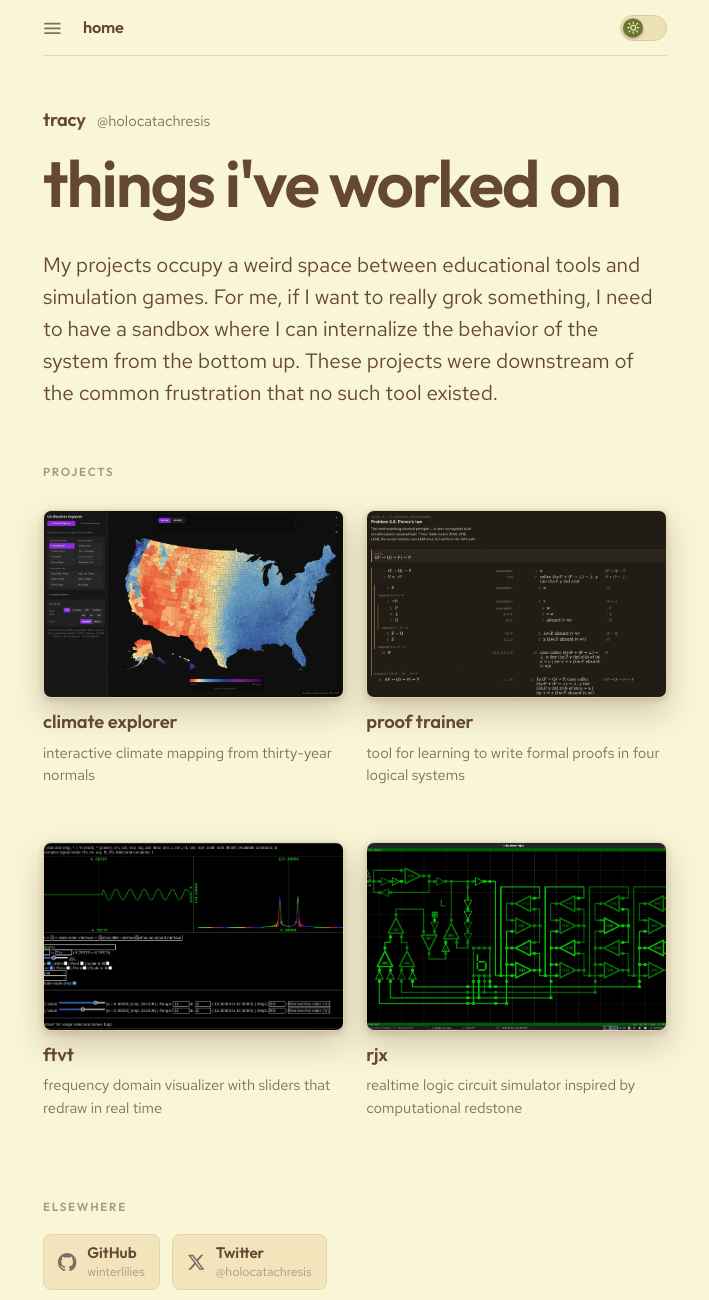
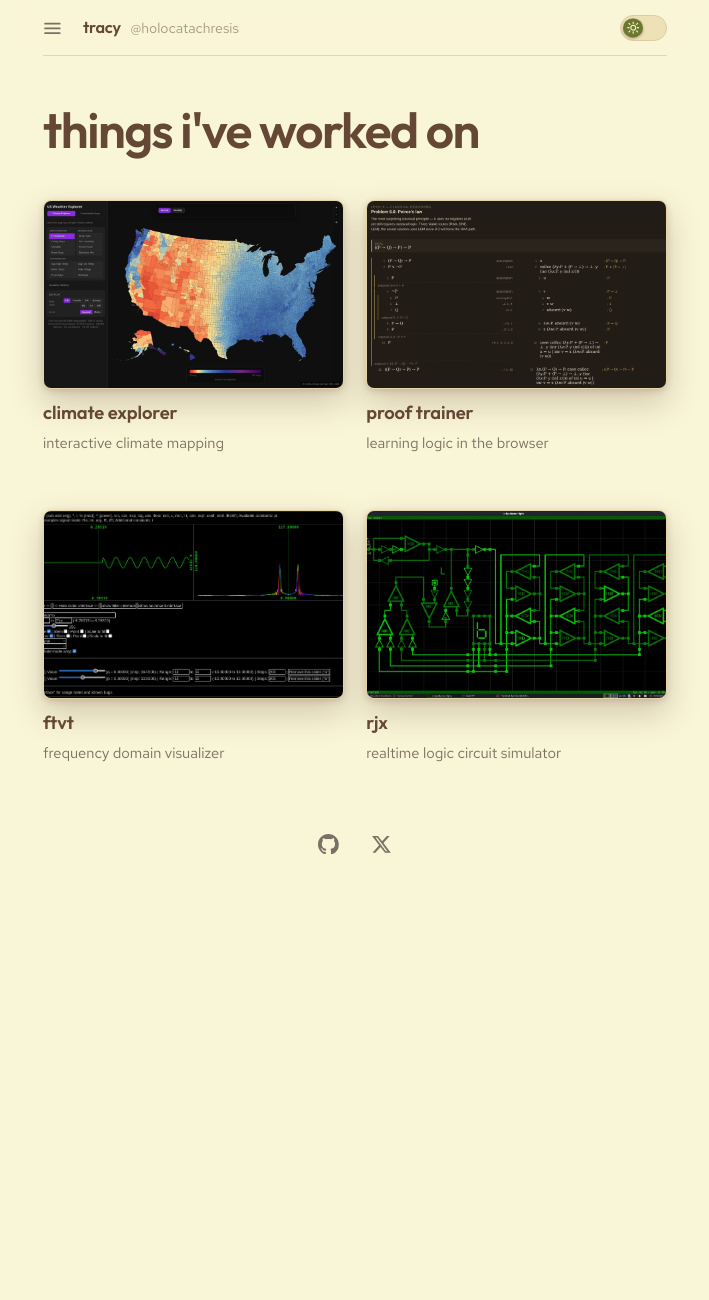
Before and after one commit to winterlilies/winterlilies.github.io, a plain HTML site: page site/index.html in a window 1280 px wide. Shown: the whole page, without its empty margins (285-994 px from the left). After the commit the page ends 914 px from the top, so only its background shows below. Drawn offline with nearby package versions, Linux system fonts and the light colour scheme.

Commit message:
Add files via upload

```diff
--- a/site/index.html
+++ b/site/index.html
@@ -71,7 +71,7 @@
         </a></li>
         <li><a class="nav-item" href="#proof">
           <span class="nav-title">proof trainer</span>
-          <span class="nav-desc">for learning to write formal proofs</span>
+          <span class="nav-desc">learning logic in the browser</span>
         </a></li>
         <li><a class="nav-item" href="#ftvt">
           <span class="nav-title">ftvt</span>
@@ -117,7 +117,7 @@
         <svg viewBox="0 0 24 24" fill="none" stroke="currentColor" stroke-width="2" stroke-linecap="round" aria-hidden="true"><path d="M3.5 6.5h17M3.5 12h17M3.5 17.5h17"/></svg>
       </button>
       <nav class="crumbs" aria-label="Breadcrumb">
-        <a class="crumb-root" href="#home">home</a>
+        <a class="crumb-root" href="#home"><span class="crumb-name">tracy</span><span class="crumb-handle">@holocatachresis</span></a>
         <span class="crumb-sep" aria-hidden="true" hidden>/</span>
         <span class="crumb-here" hidden></span>
       </nav>
@@ -132,75 +132,55 @@
     <article class="article" id="home" aria-labelledby="home-h">
       <header class="article-head">
         <!--<p class="eyebrow">about me</p>-->
-        <p class="cover-id"><span class="cover-name">tracy</span><span class="cover-handle">@holocatachresis</span></p>
         <h1 id="home-h">things i've worked on</h1>
         <!--<p class="subtitle">Systems, signals and symbolic logic &mdash; things that are easier to understand once you can watch them move.</p>-->
       </header>
 
       <!--<p class="lede">Most of what I make starts the same way: I want to understand something, the explanation I can find is static, and I&rsquo;d rather be able to poke at it. That is how a Fourier transform became a tool with a parameter slider, and how a logic textbook became a proof checker that shows you the countermodel when you are stuck.</p>-->
-      <p class="lede">My projects occupy a weird space between educational tools and simulation games. For me, if I want to really grok something, I need to have a sandbox where I can internalize the behavior of the system from the bottom up. These projects were downstream of the common frustration that no such tool existed.</p>
-
       <!--<div class="note">
         <p><strong>Placeholder intro.</strong> Replace these two paragraphs with your own &mdash; where you are, what you are looking for, and whatever the projects below don&rsquo;t already say.</p>
       </div>-->
 
-      <h2>Projects</h2>
       <ul class="previews">
         <li class="preview">
           <a class="preview-shot" href="#climate">
             <img src="imgs/climate/climate-main.webp" alt="A map of the United States with every county shaded by annual precipitation, from deep red in the arid southwest to blue and violet along the Pacific northwest coast." loading="lazy" />
           </a>
           <h3 class="preview-title"><a href="#climate">climate explorer</a></h3>
-          <p class="preview-desc">interactive climate mapping from thirty-year normals</p>
+          <p class="preview-desc">interactive climate mapping</p>
         </li>
         <li class="preview">
           <a class="preview-shot" href="#proof">
             <img src="imgs/proof/proof-main.webp" alt="A completed Fitch-style proof of Peirce's law with nested subproof bars, beside a column of typed lambda terms." loading="lazy" />
           </a>
           <h3 class="preview-title"><a href="#proof">proof trainer</a></h3>
-          <p class="preview-desc">tool for learning to write formal proofs in four logical systems</p>
+          <p class="preview-desc">learning logic in the browser</p>
         </li>
         <li class="preview">
           <a class="preview-shot" href="#ftvt">
             <img src="imgs/ftvt/ftvt-main.webp" alt="The ftvt interface: a green signal plotted in the time domain beside its magnitude spectrum with rainbow phase colouring." loading="lazy" />
           </a>
           <h3 class="preview-title"><a href="#ftvt">ftvt</a></h3>
-          <p class="preview-desc">frequency domain visualizer with sliders that redraw in real time</p>
+          <p class="preview-desc">frequency domain visualizer</p>
         </li>
         <li class="preview">
           <a class="preview-shot" href="#rjx">
             <img src="imgs/rjx/rjx-main.webp" alt="Green logic gates wired across a dark grid, with four cross-coupled latch blocks driving a seven-segment display." loading="lazy" />
           </a>
           <h3 class="preview-title"><a href="#rjx">rjx</a></h3>
-          <p class="preview-desc">realtime logic circuit simulator inspired by computational redstone</p>
+          <p class="preview-desc">realtime logic circuit simulator</p>
         </li>
       </ul>
 
       <footer class="cover-links">
-        <h2 class="cover-links-label">Elsewhere</h2>
         <ul class="contact-row">
-          <li><a class="contact-card" href="https://github.com/winterlilies" target="_blank" rel="noopener noreferrer">
-            <svg class="contact-icon" viewBox="0 0 16 16" fill="currentColor" aria-hidden="true"><path d="M8 0C3.58 0 0 3.58 0 8c0 3.54 2.29 6.53 5.47 7.59.4.07.55-.17.55-.38 0-.19-.01-.82-.01-1.49-2.01.37-2.53-.49-2.69-.94-.09-.23-.48-.94-.82-1.13-.28-.15-.68-.52-.01-.53.63-.01 1.08.58 1.23.82.72 1.21 1.87.87 2.33.66.07-.52.28-.87.51-1.07-1.78-.2-3.64-.89-3.64-3.95 0-.87.31-1.59.82-2.15-.08-.2-.36-1.02.08-2.12 0 0 .67-.21 2.2.82.64-.18 1.32-.27 2-.27.68 0 1.36.09 2 .27 1.53-1.04 2.2-.82 2.2-.82.44 1.1.16 1.92.08 2.12.51.56.82 1.27.82 2.15 0 3.07-1.87 3.75-3.65 3.95.29.25.54.73.54 1.48 0 1.07-.01 1.93-.01 2.2 0 .21.15.46.55.38A8.01 8.01 0 0 0 16 8c0-4.42-3.58-8-8-8z"/></svg>
-            <span class="contact-text">
-              <span class="contact-name">GitHub</span>
-              <span class="contact-handle">winterlilies</span>
-            </span>
-          </a></li>
-          <li><a class="contact-card" href="https://x.com/holocatachresis" target="_blank" rel="noopener noreferrer">
-            <svg class="contact-icon" viewBox="0 0 24 24" fill="currentColor" aria-hidden="true"><path d="M18.244 2.25h3.308l-7.227 8.26 8.502 11.24H16.17l-5.214-6.817L4.99 21.75H1.68l7.73-8.835L1.254 2.25H8.08l4.713 6.231zm-1.161 17.52h1.833L7.084 4.126H5.117z"/></svg>
-            <span class="contact-text">
-              <span class="contact-name">Twitter</span>
-              <span class="contact-handle">@holocatachresis</span>
-            </span>
-          </a></li>
+          <li><a class="contact-card" href="https://github.com/winterlilies" aria-label="GitHub" title="GitHub" target="_blank" rel="noopener noreferrer">
+            <svg class="contact-icon" viewBox="0 0 16 16" fill="currentColor" aria-hidden="true"><path d="M8 0C3.58 0 0 3.58 0 8c0 3.54 2.29 6.53 5.47 7.59.4.07.55-.17.55-.38 0-.19-.01-.82-.01-1.49-2.01.37-2.53-.49-2.69-.94-.09-.23-.48-.94-.82-1.13-.28-.15-.68-.52-.01-.53.63-.01 1.08.58 1.23.82.72 1.21 1.87.87 2.33.66.07-.52.28-.87.51-1.07-1.78-.2-3.64-.89-3.64-3.95 0-.87.31-1.59.82-2.15-.08-.2-.36-1.02.08-2.12 0 0 .67-.21 2.2.82.64-.18 1.32-.27 2-.27.68 0 1.36.09 2 .27 1.53-1.04 2.2-.82 2.2-.82.44 1.1.16 1.92.08 2.12.51.56.82 1.27.82 2.15 0 3.07-1.87 3.75-3.65 3.95.29.25.54.73.54 1.48 0 1.07-.01 1.93-.01 2.2 0 .21.15.46.55.38A8.01 8.01 0 0 0 16 8c0-4.42-3.58-8-8-8z"/></svg></a></li>
+          <li><a class="contact-card" href="https://x.com/holocatachresis" aria-label="Twitter" title="Twitter" target="_blank" rel="noopener noreferrer">
+            <svg class="contact-icon" viewBox="0 0 24 24" fill="currentColor" aria-hidden="true"><path d="M18.244 2.25h3.308l-7.227 8.26 8.502 11.24H16.17l-5.214-6.817L4.99 21.75H1.68l7.73-8.835L1.254 2.25H8.08l4.713 6.231zm-1.161 17.52h1.833L7.084 4.126H5.117z"/></svg></a></li>
           <!-- LinkedIn is commented out in the drawer too; uncomment both to bring it back.
-          <li><a class="contact-card" href="" target="_blank" rel="noopener noreferrer">
-            <svg class="contact-icon" viewBox="0 0 24 24" fill="currentColor" aria-hidden="true"><path d="M4.98 3.5a2.5 2.5 0 1 1 0 5 2.5 2.5 0 0 1 0-5zM3 9h4v12H3zM9 9h3.8v1.7h.05c.53-.95 1.83-1.95 3.77-1.95 4.03 0 4.78 2.5 4.78 5.76V21h-4v-5.6c0-1.34-.03-3.06-1.9-3.06-1.9 0-2.2 1.46-2.2 2.97V21H9z"/></svg>
-            <span class="contact-text">
-              <span class="contact-name">LinkedIn</span>
-              <span class="contact-handle">tracy</span>
-            </span>
-          </a></li>
+          <li><a class="contact-card" href="" aria-label="LinkedIn" title="LinkedIn" target="_blank" rel="noopener noreferrer">
+            <svg class="contact-icon" viewBox="0 0 24 24" fill="currentColor" aria-hidden="true"><path d="M4.98 3.5a2.5 2.5 0 1 1 0 5 2.5 2.5 0 0 1 0-5zM3 9h4v12H3zM9 9h3.8v1.7h.05c.53-.95 1.83-1.95 3.77-1.95 4.03 0 4.78 2.5 4.78 5.76V21h-4v-5.6c0-1.34-.03-3.06-1.9-3.06-1.9 0-2.2 1.46-2.2 2.97V21H9z"/></svg></a></li>
           -->
         </ul>
       </footer>
--- a/site/styles.css
+++ b/site/styles.css
@@ -465,13 +465,35 @@ body[data-drawer="open"] { overflow: hidden; }
 }
 .crumbs [hidden] { display: none; }
 
+/* the root is the site's byline: name, then handle, on every page */
 .crumb-root {
   flex: none;
+  display: inline-flex;
+  align-items: baseline;
+  gap: 0.6rem;
   font-weight: 500;
   color: var(--fg-dim);
   text-decoration: none;
 }
 .crumb-root:hover { color: var(--accent); }
+
+.crumb-name { letter-spacing: -0.015em; }
+
+/* the handle stays quiet even while the root link is hovered */
+.crumb-handle,
+.crumb-root:hover .crumb-handle {
+  font-family: var(--font-body);
+  font-size: 0.88rem;
+  font-weight: 400;
+  letter-spacing: 0;
+  color: var(--muted);
+}
+
+/* on a phone the bar can't fit name, handle and a project title, so the
+   handle steps aside whenever there is a tail to show */
+@media (max-width: 619px) {
+  body:not([data-page="home"]) .crumb-handle { display: none; }
+}
 
 .crumb-sep {
   flex: none;
@@ -625,7 +647,6 @@ body[data-page="home"] .crumb-root:hover { color: var(--fg); }
    so the four cards tend to land above the fold without anything being pinned
    to the viewport height */
 #home { padding-top: 2.75rem; padding-bottom: 3rem; }
-#home .article-head { margin-bottom: 1.75rem; }
 #home h2 { margin-top: 2rem; }
 #home .colophon { margin-top: 2.25rem; }
 
@@ -683,7 +704,10 @@ body[data-page="home"] .crumb-root:hover { color: var(--fg); }
   font-size: 1.15rem;
   font-weight: 600;
 }
+/* block, so the link fills the title's whole row: the card's hover effect
+   covers that row, and anywhere that lights up should also be clickable */
 .article .preview-title a {
+  display: block;
   color: var(--fg);
   text-decoration: none;
 }
@@ -694,6 +718,52 @@ body[data-page="home"] .crumb-root:hover { color: var(--fg); }
   font-size: 0.92rem;
   line-height: 1.55;
   color: var(--fg-dim);
+}
+
+/* Minimal cover: with a real pointer and room for two columns, the description
+   leaves the flow and sits over the screenshot, revealed (with a tint) while the
+   card is hovered or focused. The shot and the description share one grid cell
+   so the overlay always matches the image exactly. Touch screens never get
+   hover, so they keep the visible description from the rules above/below. */
+@media (min-width: 620px) and (hover: hover) {
+  .preview {
+    display: grid;
+    grid-template-rows: auto auto;
+  }
+  .preview-shot { grid-area: 1 / 1; }
+  .article .preview-title { grid-area: 2 / 1; }
+
+  /* .article-scoped to outrank `.article p`, whose bottom margin otherwise
+     lifts the overlay off the bottom of the shot */
+  .article .preview-desc {
+    grid-area: 1 / 1;
+    z-index: 1;
+    display: flex;
+    align-items: center;
+    justify-content: center;
+    /* inset by the shot's 1px border so the tint never dims the hover border */
+    margin: 1px;
+    padding: 1rem 1.5rem;
+    border-radius: calc(var(--radius) - 1px);
+    background: rgb(20 14 9 / 0.72);
+    /* fixed light ink: the tint is dark in both themes */
+    color: #f2e6cf;
+    font-family: var(--font-display);
+    font-size: 1.02rem;
+    line-height: 1.45;
+    text-align: center;
+    text-wrap: balance;
+    opacity: 0;
+    /* clicks fall through to the screenshot link underneath */
+    pointer-events: none;
+    transition: opacity var(--speed) ease;
+  }
+  .article .preview:hover .preview-desc,
+  .article .preview:focus-within .preview-desc { opacity: 1; }
+
+  /* hovering the title lights up the shot's border too, so the card reads as one */
+  .preview:hover .preview-shot { border-color: var(--accent); }
+  .preview:hover .preview-title a { color: var(--accent); }
 }
 
 /* On a phone the stacked cards are ~330px tall, so barely one lands above the
@@ -707,7 +777,9 @@ body[data-page="home"] .crumb-root:hover { color: var(--fg); }
     position: relative;
     display: grid;
     grid-template-columns: 8rem minmax(0, 1fr);
-    grid-template-rows: auto auto;
+    /* the description row soaks up the thumbnail's extra height, so a short
+       description sits right under its title instead of drifting down */
+    grid-template-rows: auto 1fr;
     column-gap: 0.9rem;
     align-items: start;
   }
@@ -741,7 +813,6 @@ body[data-page="home"] .crumb-root:hover { color: var(--fg); }
 
   /* the overview's intro eats the fold on a phone; tighten what surrounds it */
   #home { padding-top: 1.5rem; }
-  #home .article-head { margin-bottom: 1.25rem; }
   #home h2 { margin-top: 1.5rem; }
 }
 
@@ -753,8 +824,8 @@ body[data-page="home"] .crumb-root:hover { color: var(--fg); }
 #home { padding-top: 3rem; }
 
 #home h1 {
-  font-size: clamp(2.6rem, 1.6rem + 3.6vw, 4.1rem);
-  line-height: 1.02;
+  font-size: clamp(2.1rem, 1.35rem + 2.6vw, 3.1rem);
+  line-height: 1.05;
   letter-spacing: -0.03em;
   margin-bottom: 1.5rem;
 }
@@ -766,86 +837,47 @@ body[data-page="home"] .crumb-root:hover { color: var(--fg); }
   color: var(--fg);
 }
 
-#home .article-head { margin-bottom: 2rem; }
-
-/* the name is the cover's own byline now that the header bar carries the
-   breadcrumb instead */
-#home .cover-id {
-  display: flex;
-  align-items: baseline;
-  flex-wrap: wrap;
-  gap: 0.15rem 0.7rem;
-  margin: 0 0 0.9rem;
-}
-.cover-name {
-  font-family: var(--font-display);
-  font-size: 1.15rem;
-  font-weight: 600;
-  letter-spacing: -0.015em;
-  color: var(--fg);
-}
-.cover-handle {
-  font-size: 0.92rem;
-  color: var(--fg-dim);
+/* the h1's own margin and the grid's top margin collapse into this one,
+   so this is the whole gap between the heading and the first card */
+#home .article-head { margin-bottom: 2.75rem; }
+@media (max-width: 619px) {
+  #home .article-head { margin-bottom: 2.25rem; }
 }
 
-/* the cover is the project list, so the heading above it is a quiet label */
-#home > h2,
-#home .cover-links-label {
-  font-size: 0.73rem;
-  font-weight: 600;
-  letter-spacing: 0.15em;
-  text-transform: uppercase;
-  color: var(--muted);
-  font-family: var(--font-display);
-  border-bottom: 0;
-  margin: 3.25rem 0 0;
-  padding: 0;
+/* ---------- contact links, cover only ---------- */
+/* these used to be a site-wide footer; on a project page the pager is the
+   only thing that belongs at the bottom, so they moved onto the cover. Bare
+   icons, centred under the grid; the names live in aria-label/title. */
+/* the icons' own 0.75rem tap padding and the last card's 0.4rem li margin
+   already add space, so this margin stays small */
+#home .cover-links { margin-top: 2rem; }
+@media (max-width: 619px) {
+  #home .cover-links { margin-top: 1.25rem; }
 }
 
-/* ---------- "elsewhere": contact links, cover only ---------- */
-/* these used to be a site-wide footer; on a project page the pager is the
-   only thing that belongs at the bottom, so they moved onto the cover */
 #home .contact-row {
   list-style: none;
   display: flex;
-  flex-wrap: wrap;
-  gap: 0.7rem;
-  margin: 1.1rem 0 0;
+  justify-content: center;
+  gap: 0.5rem;
+  margin: 0;
   padding: 0;
 }
 #home .contact-row > li { margin: 0; }
 
+/* padding keeps a comfortable ~2.75rem tap target around a small glyph */
 #home .contact-card {
-  display: flex;
-  align-items: center;
-  gap: 0.65rem;
-  padding: 0.5rem 0.9rem 0.55rem;
-  border: 1px solid var(--bg-3);
+  display: block;
+  padding: 0.75rem;
   border-radius: var(--radius);
-  background: var(--bg-1);
   color: var(--fg-dim);
-  text-decoration: none;
-  transition: border-color var(--speed), color var(--speed);
+  line-height: 0;
+  transition: color var(--speed);
 }
-#home .contact-card:hover { border-color: var(--accent); color: var(--accent); }
+#home .contact-card:hover,
+#home .contact-card:focus-visible { color: var(--accent); }
 
-.contact-icon { flex: none; width: 1.15rem; height: 1.15rem; display: block; }
-
-.contact-text { display: grid; }
-.contact-name {
-  font-family: var(--font-display);
-  font-size: 0.95rem;
-  font-weight: 600;
-  line-height: 1.3;
-  color: var(--fg);
-}
-#home .contact-card:hover .contact-name { color: var(--accent); }
-.contact-handle {
-  font-size: 0.78rem;
-  line-height: 1.4;
-  color: var(--muted);
-}
+.contact-icon { width: 1.3rem; height: 1.3rem; display: block; }
 
 /* ---------- foot-of-page sequence ---------- */
 .pager {
```
